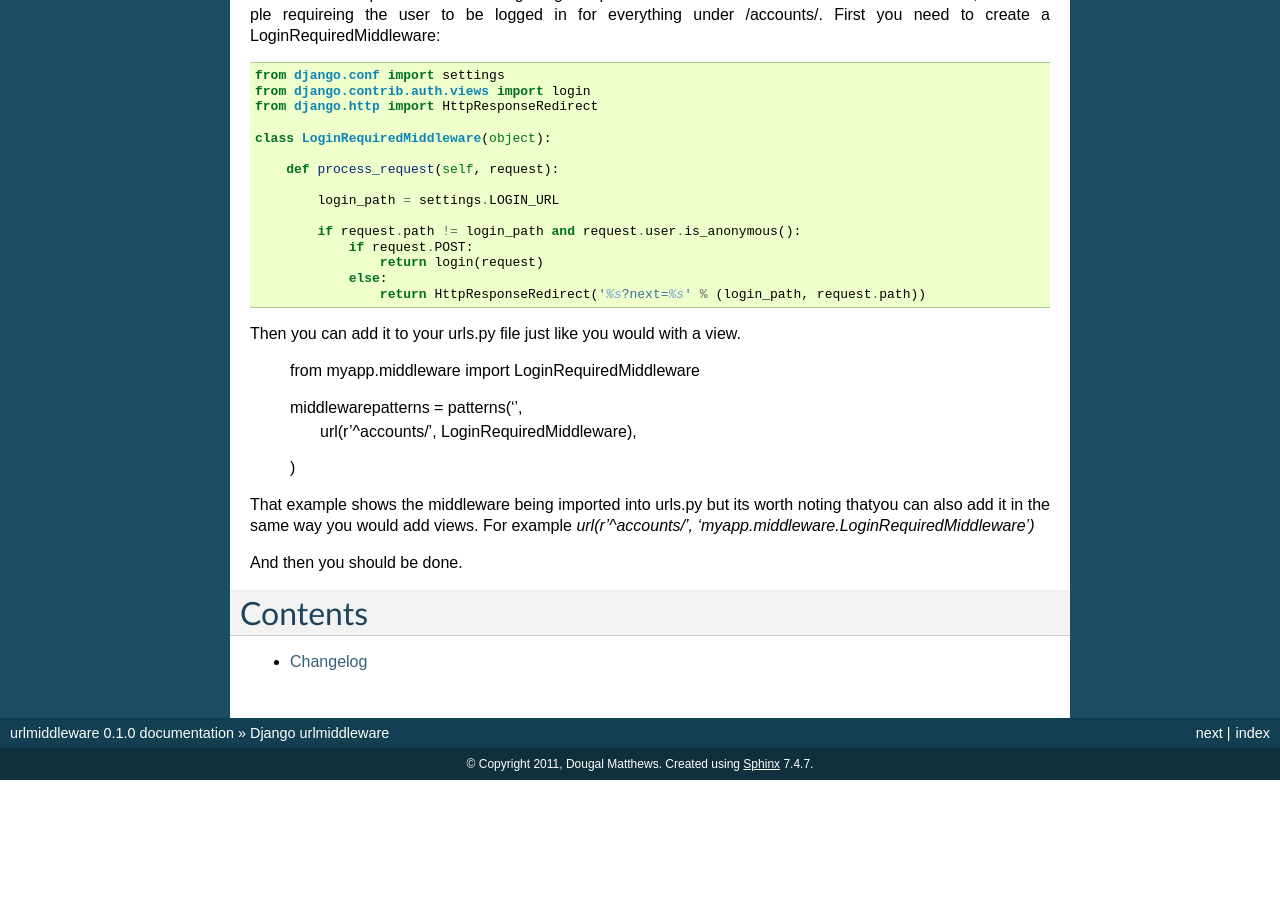
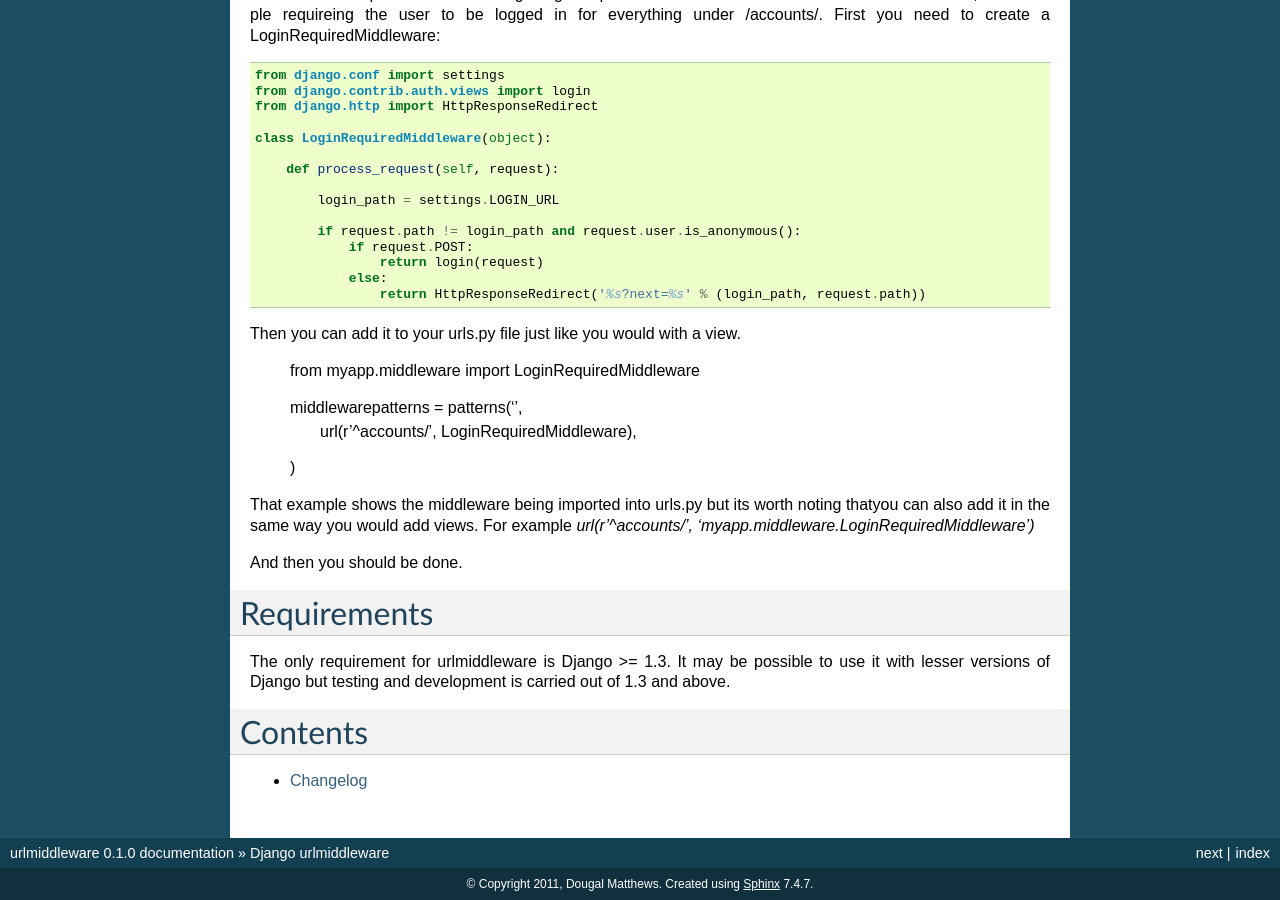
Before and after one commit to d0ugal/django-urlmiddleware, a Sphinx documentation site: the page built from docs/index.rst, in a window 1280 px wide and 900 px high, scrolled down 786 px. Built offline with Sphinx 7.4.7, drawn with Linux system fonts in a browser that asks for light colours; before the commit the page ends 1566 px from its top, so only the background shows below that.

Commit message:
Added django1.3 and trunk to the tox test run and clarified the supported versions in the docs

```diff
--- a/docs/index.rst
+++ b/docs/index.rst
@@ -77,6 +77,12 @@ noting thatyou can also add it in the same way you would add views. For example
 
 And then you should be done.
 
+Requirements
+============
+The only requirement for urlmiddleware is Django >= 1.3. It may be possible to
+use it with lesser versions of Django but testing and development is carried out
+of 1.3 and above.
+
 Contents
 ========
 
```
Also changed, not shown: 1 other file.
